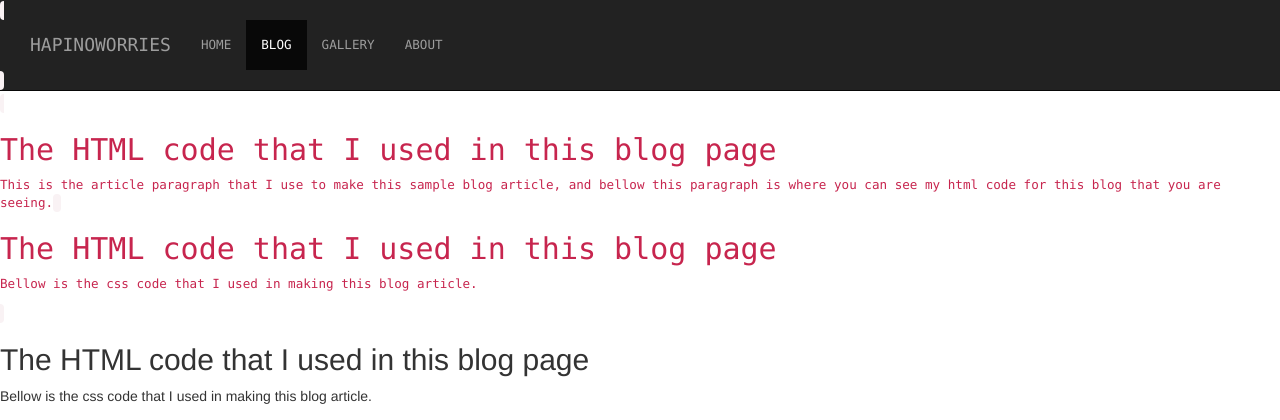
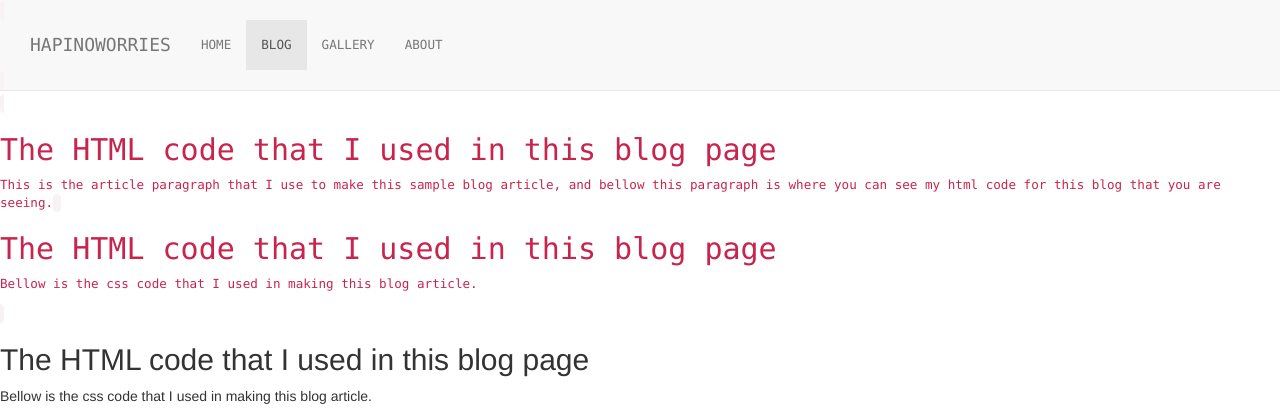
Before and after one commit to Dhelan/d4dendel, a PHP site: page /blog.php in a window 1280 px wide. Shown: the top 420 px of the page. Run offline with PHP 8.4, Linux system fonts and the light colour scheme.

Commit message:
Update blog.php

```diff
--- a/blog.php
+++ b/blog.php
@@ -23,7 +23,7 @@
 	<link rel="stylesheet" type="text/css" href="">
 </head>
 <body>
-	<nav class="navbar navbar-inverse navbar-fixed-top">
+	<nav class="navbar navbar-default navbar-fixed-top">
 	  <div class="container-fluid">
 	    <div class="navbar-header">
 	      <a class="navbar-brand" href="#">HAPINOWORRIES</a>
```
